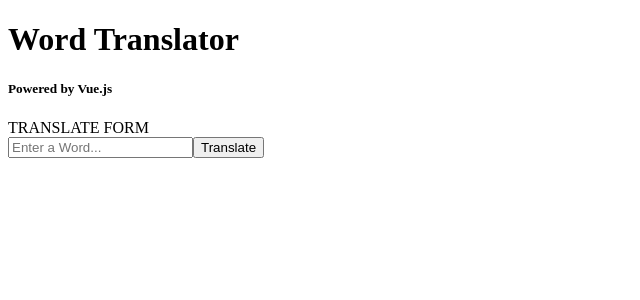
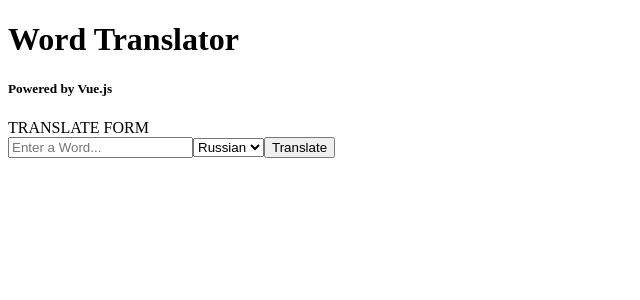
Before and after one commit to deliscoding/wordtranslator, a Vue app: page / in a window 1280 px wide. Shown: the top 300 px of the page, without its empty margins (0-640 px from the left). Built offline with nearby package versions, Linux system fonts and the light colour scheme; what vue-resource would draw is missing.

Commit message:
language selector added

```diff
--- a/src/App.vue
+++ b/src/App.vue
@@ -24,11 +24,13 @@ export default {
     };
   },
   methods: {
-    translateText: function(text) {
+    translateText: function(text, language) {
       // request. Test to make sure http request to Yandex API will work
       this.$http
         .get(
-          "https://translate.yandex.net/api/v1.5/tr.json/translate?key=trnsl.1.1.20181228T102133Z.f7df98ae349299f0.070d0f465b5935cfcfffdd3de5441ba16966c870&lang=ru&text=" +
+          "https://translate.yandex.net/api/v1.5/tr.json/translate?key=trnsl.1.1.20181228T102133Z.f7df98ae349299f0.070d0f465b5935cfcfffdd3de5441ba16966c870&lang=" +
+            language +
+            "&text=" +
             text
         )
         .then(response => {
--- a/src/components/TranslateForm.vue
+++ b/src/components/TranslateForm.vue
@@ -3,6 +3,12 @@
     <form v-on:submit="formSubmit">
       <!-- binds this input to a component property -->
       <input type="text" v-model="textToTranslate" placeholder="Enter a Word...">
+      <select v-model="language">
+        <option value="ru">Russian</option>
+        <option value="es">Spanish</option>
+        <option value="fr">French</option>
+        <option value="zh">Chinese</option>
+      </select>
       <input type="submit" value="Translate">
     </form>
   </div>
@@ -14,15 +20,19 @@ export default {
   data() {
     return {
       // we're binding our input text above to this method
-      textToTranslate: ""
+      textToTranslate: "",
+      language: ""
     };
+  },
+  created() {
+    this.language = "ru";
   },
   methods: {
     // prevent from submitting to a webpage
     formSubmit(e) {
       // test- alert("Translated Word submitted");
       // emitting the textToTranslate value to App.vue
-      this.$emit("formSubmit", this.textToTranslate);
+      this.$emit("formSubmit", this.textToTranslate, this.language);
       e.preventDefault();
     }
   }
```
